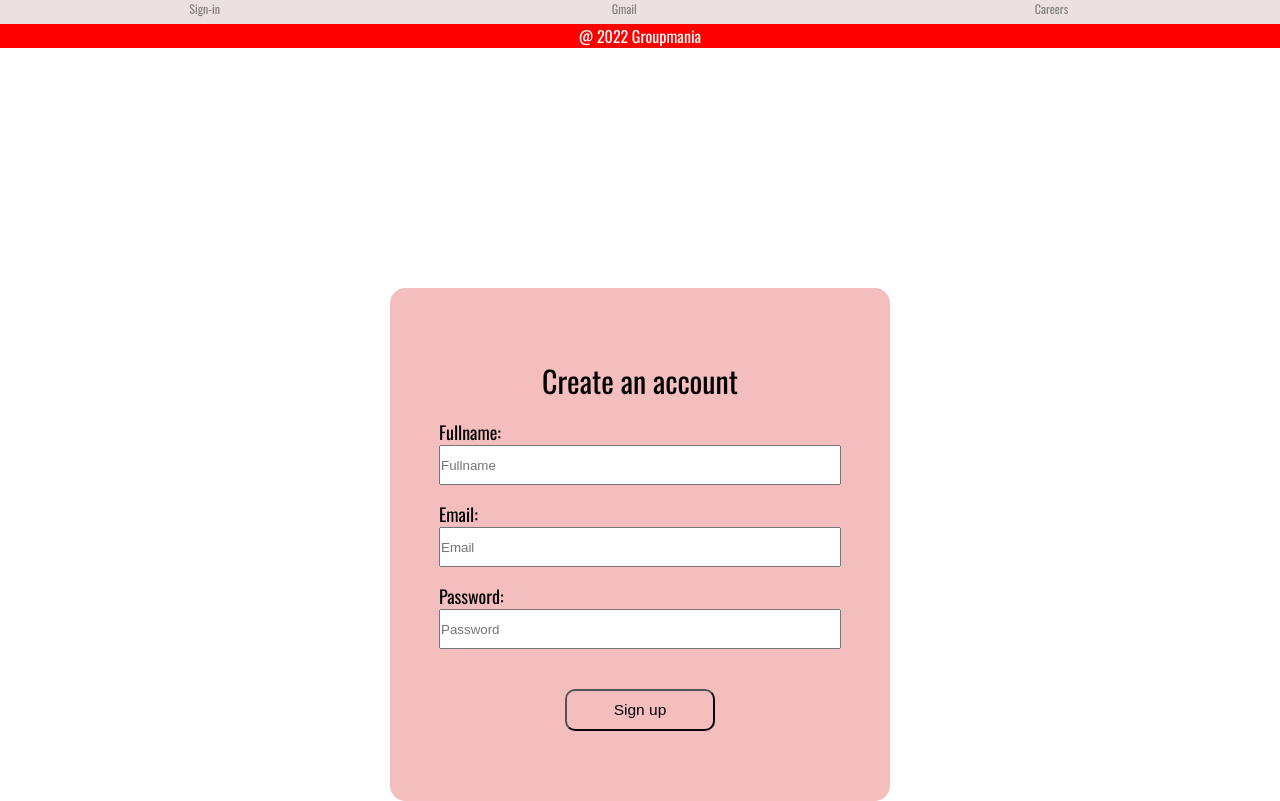
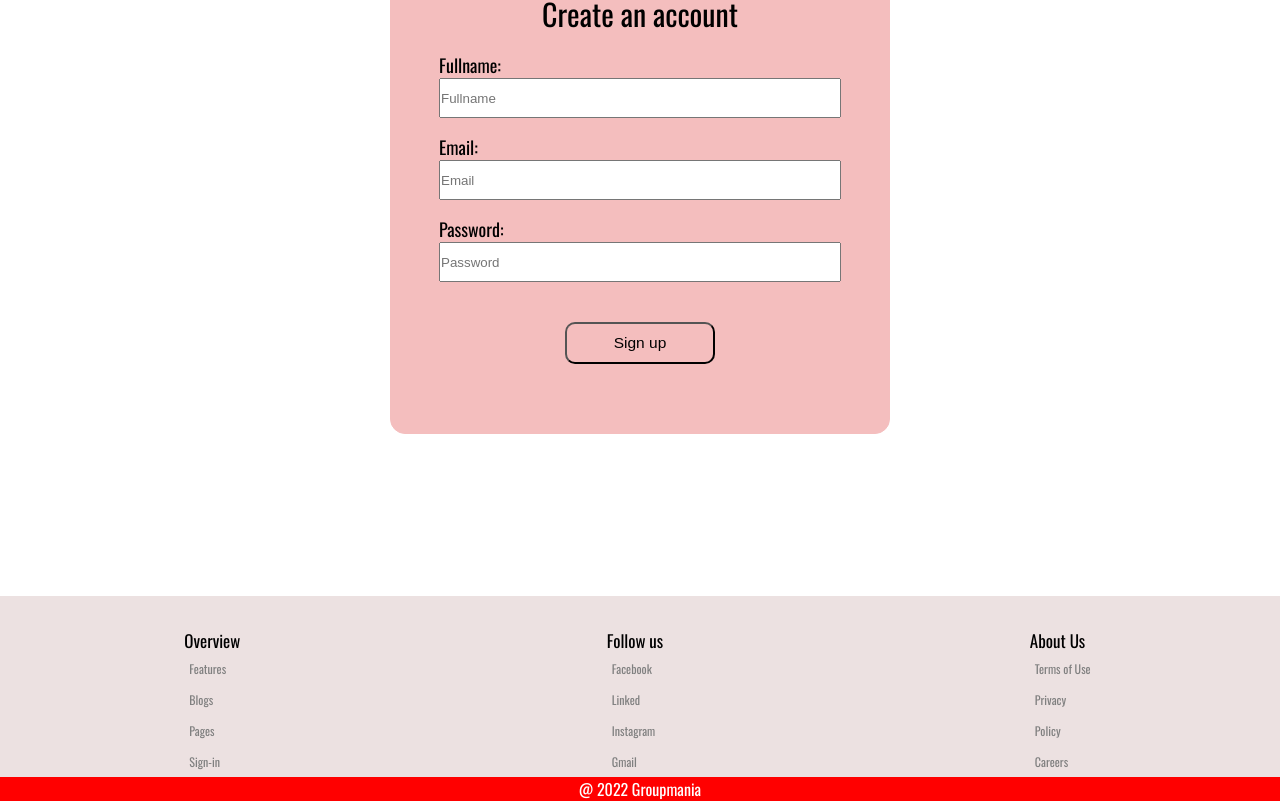
Before and after one commit to Reafort/Groupmania_P7, a React (Create React App) app: page /signup in a window 1280 px wide. Shown: the part 841-1642 px from the top of the page. Built offline with nearby package versions, Linux system fonts and the light colour scheme.

Commit message:
fetch login and Signup URL

```diff
--- a/src/App.js
+++ b/src/App.js
@@ -6,7 +6,7 @@ import Profile from './pages/Profile';
 import Login from './pages/Login';
 import Signup from './pages/Signup';
 import { BrowserRouter as Router, Route, Routes } from 'react-router-dom'
-import { useState } from "react";
+import { useState, useEffect} from "react";
 
 
 
@@ -18,18 +18,21 @@ function App() {
         {!checkIfUserLoggedIn() &&
           <UserHeader />
         }
-        <Homepage />
+        {
+          //FIXME hide homepage for login signup profile routes
+          <Homepage />
+        }
         {!checkIfUserLoggedIn() &&
           <Profile />
         }
-
-        <Footer />
 
         <Routes>
           <Route path="/login" element={<Login />} />
           <Route path="/signup" element={<Signup />} />
           <Route path="/profile" element={<Profile />} />
         </Routes>
+
+        <Footer />
       </Router>
 
     </div>
@@ -50,4 +53,5 @@ function checkIfUserLoggedIn() {
 
 
 
+
 export default App;
--- a/src/pages/Login.jsx
+++ b/src/pages/Login.jsx
@@ -1,9 +1,29 @@
 import React from 'react';
 
 const Login = () => {
+    function handleSubmit(e) {
+        e.preventDefault()
+        console.log("test")
+
+        fetch('http://localhost:3001/api/users/login', {
+            method: 'POST',
+            headers: { "Content-Type": "application/json" },
+            body: JSON.stringify(
+                {
+                    email: "",
+                    password: "",
+                }
+            )
+        })
+        //TODO fetch info POST http://localhost:3001/api/users/login
+        //TODO put userid and token in local storage
+        //TODO get rid of the login form and show the profile page
+
+    }
+
     return (
         <div className='forms'>
-            <div className='form-inner'>
+            <form className='form-inner' onSubmit={handleSubmit}>
                 <div className='form-header'>Member Login</div>
 
 
@@ -21,7 +41,7 @@ const Login = () => {
                     <button className="form-button" type='submit'>Log in</button>
                 </div>
 
-            </div>
+            </form>
 
         </div>
     )
--- a/src/pages/Signup.jsx
+++ b/src/pages/Signup.jsx
@@ -1,9 +1,30 @@
 import React from 'react';
 
 const Signup = () => {
+    function handleSubmit(e) {
+        e.preventDefault();
+
+        console.log("test")
+
+        fetch('http://localhost:3001/api/users/signup', {
+            method: 'POST',
+            headers: { "Content-Type": "application/json" },
+            body: JSON.stringify(
+                {
+                    name: "",
+                    email: "",
+                    password: "",
+                }
+            )
+        })
+        //TODO getting new user info from the form
+        //TODO fetch info POST http://localhost:3001/api/users/signup
+        //TODO get rid of the sign up form and show the login page
+    }
+
     return (
         <div className='forms'>
-            <div className='form-inner'>
+            <form className='form-inner' onSubmit={handleSubmit}>
                 <div className='form-header'>Create an account</div>
 
                 <div className="label-input">
@@ -25,7 +46,7 @@ const Signup = () => {
                     <button className="form-button" type='submit'>Sign up</button>
                 </div>
 
-            </div>
+            </form>
 
         </div>
     )
```
Also changed, not shown: 2 other files (tests, documents, lock files or other folders).
